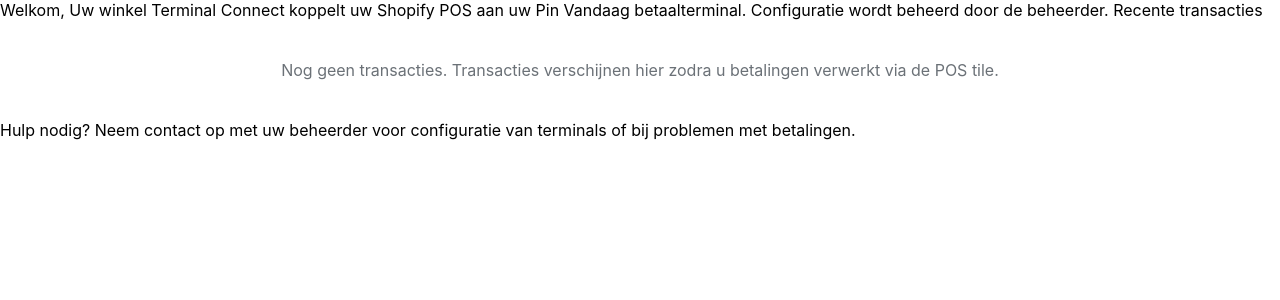
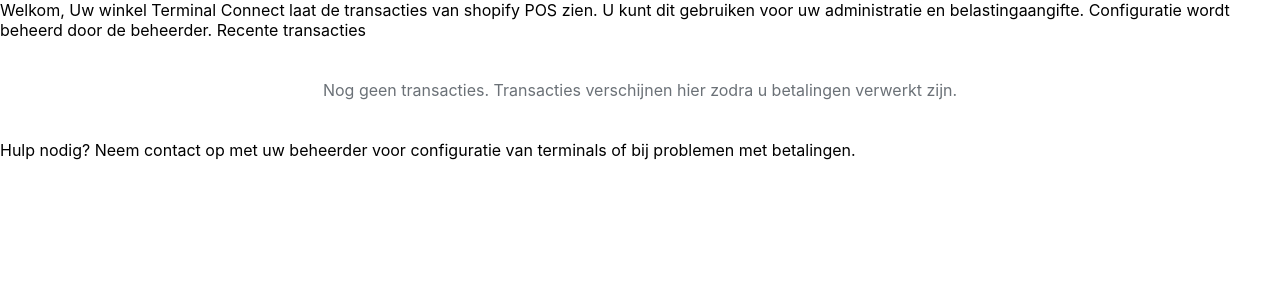
Before and after one commit to milovanpinxteren/terminal_connect, a Django app: template terminal/templates/terminal/app_home.html in a window 1280 px wide. Shown: the top 300 px of the page. Run offline with Django 5.2, Linux system fonts and the light colour scheme; the template is opened without the code that fills it, so the values that code supplies are empty; some libraries are stand-ins or nearby versions.

Commit message:
feat: make text less ambigious

```diff
--- a/terminal/templates/terminal/app_home.html
+++ b/terminal/templates/terminal/app_home.html
@@ -145,7 +145,7 @@
                                     <s-vertical-stack gap="200">
                                         <s-text variant="headingMd">Welkom, ${escapeHtml(shopName)}</s-text>
                                         <s-text variant="bodyMd" color="subdued">
-                                            Terminal Connect koppelt uw Shopify POS aan uw Pin Vandaag betaalterminal.
+                                            Terminal Connect laat de transacties van shopify POS zien. U kunt dit gebruiken voor uw administratie en belastingaangifte.
                                             Configuratie wordt beheerd door de beheerder.
                                         </s-text>
                                     </s-vertical-stack>
@@ -187,7 +187,7 @@
                     <div class="empty-state">
                         <s-text variant="bodyMd" color="subdued">
                             Nog geen transacties. Transacties verschijnen hier zodra u betalingen
-                            verwerkt via de POS tile.
+                            verwerkt zijn.
                         </s-text>
                     </div>
                 `;
```
